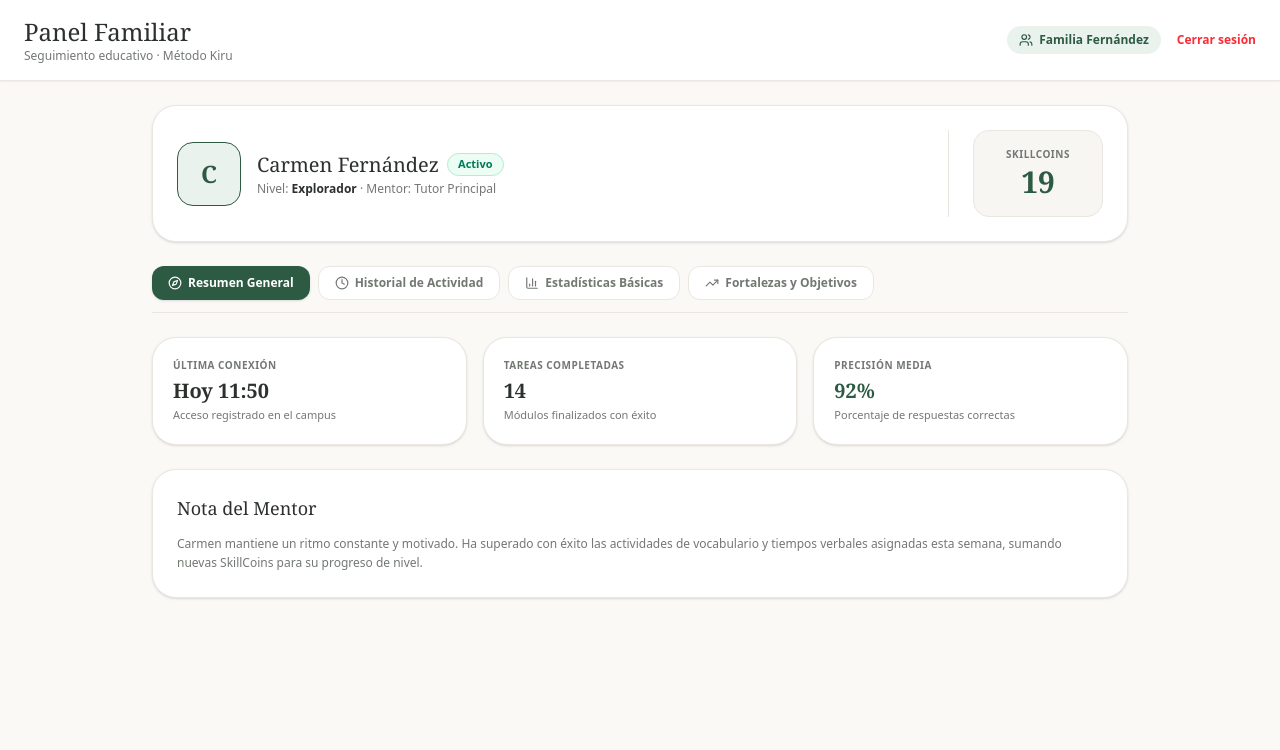
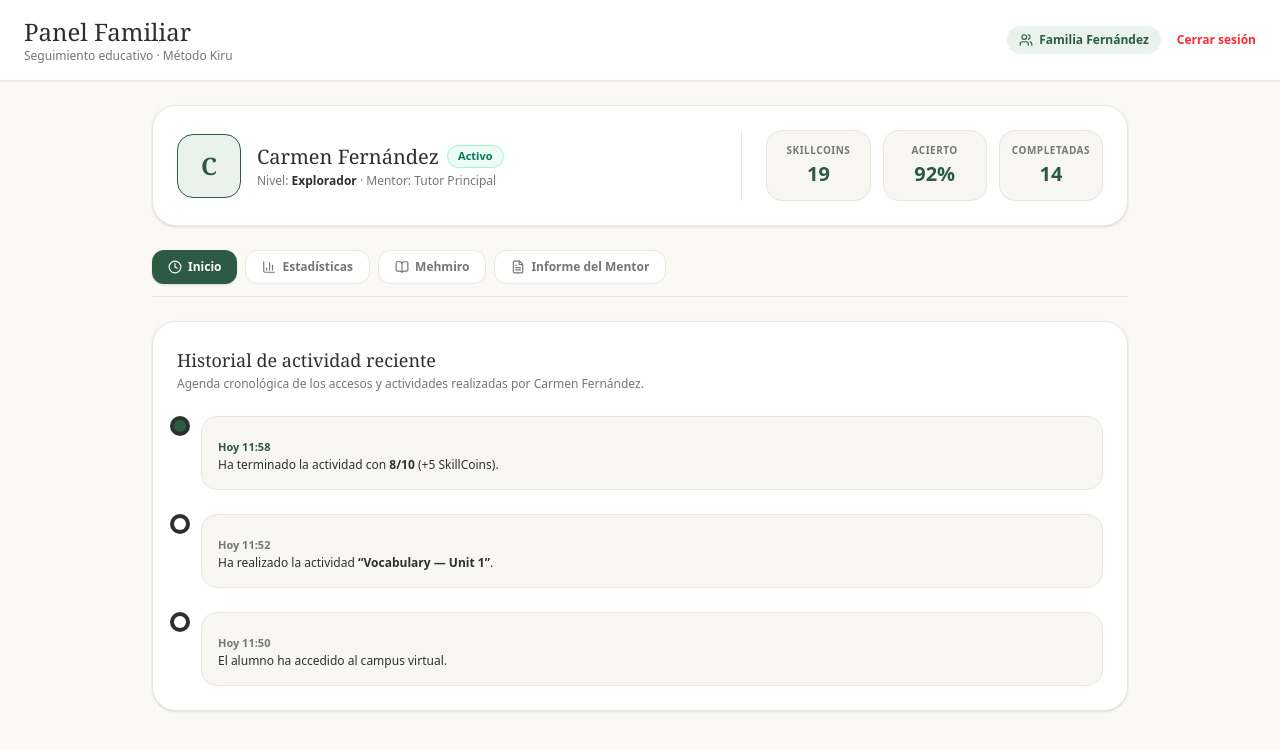
Before and after one commit to silvia051206-droid/campus-kiru, a Next.js app: page /padre in a window 1280 px wide. Shown: the top 750 px of the page. Built offline with nearby package versions, Linux system fonts and the light colour scheme.

Commit message:
feat: panel familiar replicando la vista del mentor sin tareas ni calculalo

```diff
--- a/app/padre/page.tsx
+++ b/app/padre/page.tsx
@@ -7,16 +7,16 @@ import {
   Sparkles,
   Clock,
   BarChart3,
-  Award,
+  BookOpen,
+  FileText,
+  Calendar,
   CheckCircle2,
-  Calendar,
-  Compass,
-  TrendingUp,
-  FileText
+  ExternalLink
 } from "lucide-react";
 
 export default function PanelFamiliarPage() {
-  const [activeTab, setActiveTab] = useState<"resumen" | "actividad" | "estadisticas" | "objetivos">("resumen");
+  // Pestañas equivalentes al mentor sin "Asignar tarea" ni "Calcúlalo"
+  const [activeTab, setActiveTab] = useState<"inicio" | "estadisticas" | "mehmiro" | "informe">("inicio");
 
   const [studentData, setStudentData] = useState({
     name: "Carmen Fernández",
@@ -28,7 +28,7 @@ export default function PanelFamiliarPage() {
     mentorName: "Tutor Principal"
   });
 
-  // Sincronización de vinculación en caso de cambios
+  // Sincronización en caso de cambio de alumno vinculado
   useEffect(() => {
     const saved = localStorage.getItem("kiru_students_links");
     if (saved) {
@@ -69,10 +69,9 @@ export default function PanelFamiliarPage() {
       </header>
 
       <main className="max-w-5xl mx-auto p-6 space-y-6">
-        {/* Tarjeta Principal del Alumno Vinculado (Igual a las tarjetas del mentor) */}
+        {/* Tarjeta del alumno idéntica a la vista del Mentor */}
         <div className="bg-kiru-card rounded-3xl p-6 border border-kiru-border shadow-sm flex flex-col md:flex-row md:items-center justify-between gap-6">
           <div className="flex items-center gap-4">
-            {/* Avatar visible a la izquierda */}
             <div className="w-16 h-16 rounded-2xl bg-kiru-forest-light border border-kiru-forest/20 flex items-center justify-center font-serif text-2xl text-kiru-forest font-bold shrink-0">
               {studentData.name.charAt(0)}
             </div>
@@ -89,37 +88,33 @@ export default function PanelFamiliarPage() {
             </div>
           </div>
 
-          {/* Marcador destacado de SkillCoins */}
-          <div className="flex items-center gap-3 border-t md:border-t-0 md:border-l border-kiru-border pt-4 md:pt-0 md:pl-6">
-            <div className="bg-[#F7F6F3] p-4 rounded-2xl text-center border border-kiru-border min-w-[130px]">
+          <div className="grid grid-cols-3 gap-3 border-t md:border-t-0 md:border-l border-kiru-border pt-4 md:pt-0 md:pl-6">
+            <div className="bg-[#F7F6F3] p-3 rounded-2xl text-center border border-kiru-border">
               <p className="text-[10px] uppercase font-bold text-kiru-muted tracking-wider">SkillCoins</p>
-              <p className="font-serif text-3xl font-bold text-kiru-forest mt-0.5">{studentData.skillCoins}</p>
+              <p className="text-xl font-bold text-kiru-forest mt-0.5">{studentData.skillCoins}</p>
+            </div>
+            <div className="bg-[#F7F6F3] p-3 rounded-2xl text-center border border-kiru-border">
+              <p className="text-[10px] uppercase font-bold text-kiru-muted tracking-wider">Acierto</p>
+              <p className="text-xl font-bold text-kiru-forest mt-0.5">{studentData.accuracy}</p>
+            </div>
+            <div className="bg-[#F7F6F3] p-3 rounded-2xl text-center border border-kiru-border">
+              <p className="text-[10px] uppercase font-bold text-kiru-muted tracking-wider">Completadas</p>
+              <p className="text-xl font-bold text-kiru-forest mt-0.5">{studentData.tasksCompleted}</p>
             </div>
           </div>
         </div>
 
-        {/* Navegación Superior del Panel Familiar */}
+        {/* Navegación horizontal superior */}
         <nav className="flex flex-wrap gap-2 border-b border-kiru-border pb-3">
           <button
-            onClick={() => setActiveTab("resumen")}
+            onClick={() => setActiveTab("inicio")}
             className={`px-4 py-2 rounded-xl text-xs font-semibold transition-all flex items-center gap-1.5 ${
-              activeTab === "resumen"
+              activeTab === "inicio"
                 ? "bg-kiru-forest text-white shadow-sm"
                 : "bg-kiru-card border border-kiru-border text-kiru-muted hover:text-kiru-text"
             }`}
           >
-            <Compass className="w-3.5 h-3.5" /> Resumen General
-          </button>
-
-          <button
-            onClick={() => setActiveTab("actividad")}
-            className={`px-4 py-2 rounded-xl text-xs font-semibold transition-all flex items-center gap-1.5 ${
-              activeTab === "actividad"
-                ? "bg-kiru-forest text-white shadow-sm"
-                : "bg-kiru-card border border-kiru-border text-kiru-muted hover:text-kiru-text"
-            }`}
-          >
-            <Clock className="w-3.5 h-3.5" /> Historial de Actividad
+            <Clock className="w-3.5 h-3.5" /> Inicio
           </button>
 
           <button
@@ -130,78 +125,69 @@ export default function PanelFamiliarPage() {
                 : "bg-kiru-card border border-kiru-border text-kiru-muted hover:text-kiru-text"
             }`}
           >
-            <BarChart3 className="w-3.5 h-3.5" /> Estadísticas Básicas
+            <BarChart3 className="w-3.5 h-3.5" /> Estadísticas
           </button>
 
           <button
-            onClick={() => setActiveTab("objetivos")}
+            onClick={() => setActiveTab("mehmiro")}
             className={`px-4 py-2 rounded-xl text-xs font-semibold transition-all flex items-center gap-1.5 ${
-              activeTab === "objetivos"
+              activeTab === "mehmiro"
                 ? "bg-kiru-forest text-white shadow-sm"
                 : "bg-kiru-card border border-kiru-border text-kiru-muted hover:text-kiru-text"
             }`}
           >
-            <TrendingUp className="w-3.5 h-3.5" /> Fortalezas y Objetivos
+            <BookOpen className="w-3.5 h-3.5" /> Mehmiro
+          </button>
+
+          <button
+            onClick={() => setActiveTab("informe")}
+            className={`px-4 py-2 rounded-xl text-xs font-semibold transition-all flex items-center gap-1.5 ${
+              activeTab === "informe"
+                ? "bg-kiru-forest text-white shadow-sm"
+                : "bg-kiru-card border border-kiru-border text-kiru-muted hover:text-kiru-text"
+            }`}
+          >
+            <FileText className="w-3.5 h-3.5" /> Informe del Mentor
           </button>
         </nav>
 
-        {/* 1. SECCIÓN: RESUMEN GENERAL */}
-        {activeTab === "resumen" && (
-          <div className="space-y-6">
-            <div className="grid grid-cols-1 sm:grid-cols-3 gap-4">
-              <div className="bg-kiru-card p-5 rounded-3xl border border-kiru-border shadow-sm">
-                <p className="text-[10px] uppercase font-bold text-kiru-muted tracking-wider">Última conexión</p>
-                <p className="font-serif text-xl text-kiru-text font-bold mt-1">{studentData.lastAccess}</p>
-                <p className="text-[11px] text-kiru-muted mt-0.5">Acceso registrado en el campus</p>
+        {/* 1. SECCIÓN: INICIO (HISTORIAL / AGENDA CRONOLÓGICA) */}
+        {activeTab === "inicio" && (
+          <div className="bg-kiru-card rounded-3xl p-6 border border-kiru-border shadow-sm space-y-6">
+            <div>
+              <h3 className="font-serif text-lg text-kiru-text">Historial de actividad reciente</h3>
+              <p className="text-xs text-kiru-muted mt-0.5">
+                Agenda cronológica de los accesos y actividades realizadas por {studentData.name}.
+              </p>
             </div>
 
-              <div className="bg-kiru-card p-5 rounded-3xl border border-kiru-border shadow-sm">
-                <p className="text-[10px] uppercase font-bold text-kiru-muted tracking-wider">Tareas completadas</p>
-                <p className="font-serif text-xl text-kiru-text font-bold mt-1">{studentData.tasksCompleted}</p>
-                <p className="text-[11px] text-kiru-muted mt-0.5">Módulos finalizados con éxito</p>
-              </div>
-
-              <div className="bg-kiru-card p-5 rounded-3xl border border-kiru-border shadow-sm">
-                <p className="text-[10px] uppercase font-bold text-kiru-muted tracking-wider">Precisión media</p>
-                <p className="font-serif text-xl text-kiru-forest font-bold mt-1">{studentData.accuracy}</p>
-                <p className="text-[11px] text-kiru-muted mt-0.5">Porcentaje de respuestas correctas</p>
-              </div>
-            </div>
-
-            <div className="bg-kiru-card rounded-3xl p-6 border border-kiru-border shadow-sm space-y-3">
-              <h3 className="font-serif text-lg text-kiru-text">Nota del Mentor</h3>
-              <p className="text-xs text-kiru-muted leading-relaxed">
-                Carmen mantiene un ritmo constante y motivado. Ha superado con éxito las actividades de vocabulario y tiempos verbales asignadas esta semana, sumando nuevas SkillCoins para su progreso de nivel.
-              </p>
-            </div>
-          </div>
-        )}
-
-        {/* 2. SECCIÓN: HISTORIAL DE ACTIVIDAD */}
-        {activeTab === "actividad" && (
-          <div className="bg-kiru-card rounded-3xl p-6 border border-kiru-border shadow-sm space-y-5">
-            <div>
-              <h3 className="font-serif text-lg text-kiru-text">Actividad reciente de Carmen</h3>
-              <p className="text-xs text-kiru-muted mt-0.5">Registro cronológico de ejercicios y retos completados.</p>
-            </div>
-
-            <div className="relative pl-6 space-y-5 before:content-[''] before:absolute before:left-2.5 before:top-2 before:bottom-2 before:w-[2px] before:bg-kiru-border">
+            <div className="relative pl-6 space-y-6 before:content-[''] before:absolute before:left-2.5 before:top-2 before:bottom-2 before:w-[2px] before:bg-kiru-border">
               <div className="relative">
                 <div className="absolute -left-[27px] top-1 w-3 h-3 rounded-full bg-kiru-forest ring-4 ring-kiru-card" />
-                <div className="bg-[#F7F6F3] p-4 rounded-2xl border border-kiru-border">
+                <div className="bg-[#F7F6F3] p-4 rounded-2xl border border-kiru-border space-y-1">
                   <span className="text-[11px] font-bold text-kiru-forest">Hoy 11:58</span>
-                  <p className="text-xs text-kiru-text font-medium mt-0.5">
-                    Ha completado la actividad <strong>“Vocabulary — Unit 1”</strong> con un resultado de <strong>8/10</strong> (+5 SkillCoins).
+                  <p className="text-xs text-kiru-text font-medium">
+                    Ha terminado la actividad con <strong>8/10</strong> (+5 SkillCoins).
                   </p>
                 </div>
               </div>
 
               <div className="relative">
                 <div className="absolute -left-[27px] top-1 w-3 h-3 rounded-full bg-kiru-muted ring-4 ring-kiru-card" />
-                <div className="bg-[#F7F6F3] p-4 rounded-2xl border border-kiru-border">
+                <div className="bg-[#F7F6F3] p-4 rounded-2xl border border-kiru-border space-y-1">
+                  <span className="text-[11px] font-bold text-kiru-muted">Hoy 11:52</span>
+                  <p className="text-xs text-kiru-text font-medium">
+                    Ha realizado la actividad <strong>“Vocabulary — Unit 1”</strong>.
+                  </p>
+                </div>
+              </div>
+
+              <div className="relative">
+                <div className="absolute -left-[27px] top-1 w-3 h-3 rounded-full bg-kiru-muted ring-4 ring-kiru-card" />
+                <div className="bg-[#F7F6F3] p-4 rounded-2xl border border-kiru-border space-y-1">
                   <span className="text-[11px] font-bold text-kiru-muted">Hoy 11:50</span>
-                  <p className="text-xs text-kiru-text font-medium mt-0.5">
-                    Carmen ha iniciado sesión en el Campus Virtual.
+                  <p className="text-xs text-kiru-text font-medium">
+                    El alumno ha accedido al campus virtual.
                   </p>
                 </div>
               </div>
@@ -209,18 +195,41 @@ export default function PanelFamiliarPage() {
           </div>
         )}
 
-        {/* 3. SECCIÓN: ESTADÍSTICAS BÁSICAS */}
+        {/* 2. SECCIÓN: ESTADÍSTICAS */}
         {activeTab === "estadisticas" && (
-          <div className="bg-kiru-card rounded-3xl p-6 border border-kiru-border shadow-sm space-y-5">
-            <div>
-              <h3 className="font-serif text-lg text-kiru-text">Evolución y Áreas de Trabajo</h3>
-              <p className="text-xs text-kiru-muted mt-0.5">Progreso en las principales materias de acompañamiento.</p>
+          <div className="space-y-6">
+            <div className="grid grid-cols-1 sm:grid-cols-2 lg:grid-cols-4 gap-4">
+              <div className="bg-kiru-card p-5 rounded-3xl border border-kiru-border shadow-sm">
+                <p className="text-[11px] font-bold text-kiru-muted uppercase tracking-wider">Progreso global</p>
+                <p className="font-serif text-3xl text-kiru-forest font-bold mt-1">74%</p>
+                <p className="text-[11px] text-kiru-muted mt-1">Nivel: {studentData.level}</p>
               </div>
 
-            <div className="space-y-4">
+              <div className="bg-kiru-card p-5 rounded-3xl border border-kiru-border shadow-sm">
+                <p className="text-[11px] font-bold text-kiru-muted uppercase tracking-wider">Actividades realizadas</p>
+                <p className="font-serif text-3xl text-kiru-forest font-bold mt-1">{studentData.tasksCompleted}</p>
+                <p className="text-[11px] text-kiru-muted mt-1">Completadas con éxito</p>
+              </div>
+
+              <div className="bg-kiru-card p-5 rounded-3xl border border-kiru-border shadow-sm">
+                <p className="text-[11px] font-bold text-kiru-muted uppercase tracking-wider">Precisión</p>
+                <p className="font-serif text-3xl text-kiru-forest font-bold mt-1">{studentData.accuracy}</p>
+                <p className="text-[11px] text-kiru-muted mt-1">Media de respuestas acertadas</p>
+              </div>
+
+              <div className="bg-kiru-card p-5 rounded-3xl border border-kiru-border shadow-sm">
+                <p className="text-[11px] font-bold text-kiru-muted uppercase tracking-wider">SkillCoins</p>
+                <p className="font-serif text-3xl text-kiru-forest font-bold mt-1">{studentData.skillCoins}</p>
+                <p className="text-[11px] text-kiru-muted mt-1">Saldo acumulado</p>
+              </div>
+            </div>
+
+            <div className="bg-kiru-card rounded-3xl p-6 border border-kiru-border shadow-sm space-y-4">
+              <h3 className="font-serif text-lg text-kiru-text">Evolución en materias</h3>
+              <div className="space-y-3">
                 <div>
                   <div className="flex justify-between text-xs font-semibold mb-1">
-                  <span>Inglés (Gateway A1/A2)</span>
+                    <span>Inglés (Gateway)</span>
                     <span className="text-kiru-forest font-bold">85%</span>
                   </div>
                   <div className="w-full h-2 rounded-full bg-[#F7F6F3]">
@@ -230,7 +239,7 @@ export default function PanelFamiliarPage() {
 
                 <div>
                   <div className="flex justify-between text-xs font-semibold mb-1">
-                  <span>Cálculo mental (Calcúlalo)</span>
+                    <span>Cálculo y agilidad mental</span>
                     <span className="text-kiru-forest font-bold">90%</span>
                   </div>
                   <div className="w-full h-2 rounded-full bg-[#F7F6F3]">
@@ -240,7 +249,7 @@ export default function PanelFamiliarPage() {
 
                 <div>
                   <div className="flex justify-between text-xs font-semibold mb-1">
-                  <span>Comprensión lectora (Mehmiro)</span>
+                    <span>Comprensión lectora</span>
                     <span className="text-kiru-forest font-bold">70%</span>
                   </div>
                   <div className="w-full h-2 rounded-full bg-[#F7F6F3]">
@@ -249,35 +258,68 @@ export default function PanelFamiliarPage() {
                 </div>
               </div>
             </div>
+          </div>
         )}
 
-        {/* 4. SECCIÓN: FORTALEZAS Y OBJETIVOS (Base para la telaraña de objetivos futuros) */}
-        {activeTab === "objetivos" && (
-          <div className="bg-kiru-card rounded-3xl p-6 border border-kiru-border shadow-sm space-y-4">
-            <div>
-              <h3 className="font-serif text-lg text-kiru-text">Fortalezas y Objetivos</h3>
-              <p className="text-xs text-kiru-muted mt-0.5">
-                Estructura preparada para la matriz de fortalezas y debilidades (hábitos, matemáticas y lengua).
+        {/* 3. SECCIÓN: MEHMIRO */}
+        {activeTab === "mehmiro" && (
+          <div className="bg-kiru-card rounded-3xl p-8 border border-kiru-border shadow-sm max-w-xl mx-auto space-y-6">
+            <div className="text-center space-y-1">
+              <p className="text-xs font-bold tracking-widest text-kiru-forest uppercase">MEHMIRO</p>
+              <h2 className="font-serif text-2xl text-kiru-text">MeMiro</h2>
+              <p className="text-xs text-kiru-muted">Lectura comprensiva y velocidad lectora</p>
+            </div>
+
+            <div className="bg-[#F7F6F3] p-5 rounded-2xl border border-kiru-border space-y-2">
+              <h4 className="font-serif text-base text-kiru-text">Seguimiento familiar</h4>
+              <p className="text-xs text-kiru-muted leading-relaxed">
+                Supervisa los libros, relatos interactivos y avances de fluidez lectora que Carmen realiza semanalmente.
               </p>
             </div>
 
-            <div className="grid grid-cols-1 md:grid-cols-3 gap-3">
-              <div className="p-4 bg-[#F7F6F3] rounded-2xl border border-kiru-border space-y-1">
-                <p className="text-[11px] font-bold text-kiru-forest uppercase tracking-wider">Hábitos y Organización</p>
-                <p className="text-xs text-kiru-text font-semibold">Excelente constancia</p>
-                <p className="text-[11px] text-kiru-muted">Realiza las actividades en los tiempos previstos.</p>
+            <div className="text-center pt-2">
+              <a
+                href="https://memiro.es"
+                target="_blank"
+                rel="noreferrer"
+                className="inline-flex items-center justify-center gap-2 w-full py-3.5 px-6 rounded-2xl bg-kiru-forest text-white text-sm font-semibold hover:bg-kiru-forest-hover transition-colors shadow-sm"
+              >
+                Acceder a MeMiro <ExternalLink className="w-4 h-4" />
+              </a>
+            </div>
+          </div>
+        )}
+
+        {/* 4. SECCIÓN: INFORME DEL MENTOR */}
+        {activeTab === "informe" && (
+          <div className="bg-kiru-card rounded-3xl p-8 border border-kiru-border shadow-sm max-w-2xl mx-auto space-y-6">
+            <div className="flex items-center justify-between border-b border-kiru-border pb-4">
+              <div>
+                <h3 className="font-serif text-xl text-kiru-text">Informe de Acompañamiento</h3>
+                <p className="text-xs text-kiru-muted">Alumno: {studentData.name} · Tutor: {studentData.mentorName}</p>
+              </div>
+              <span className="px-3 py-1 bg-kiru-forest-light text-kiru-forest font-semibold rounded-full text-xs">
+                Sprint 1
+              </span>
             </div>
 
-              <div className="p-4 bg-[#F7F6F3] rounded-2xl border border-kiru-border space-y-1">
-                <p className="text-[11px] font-bold text-kiru-forest uppercase tracking-wider">Matemáticas y Cálculo</p>
-                <p className="text-xs text-kiru-text font-semibold">Alta velocidad de cálculo</p>
-                <p className="text-[11px] text-kiru-muted">Destaca en rapidez y precisión mental.</p>
+            <div className="space-y-4 text-xs text-kiru-text">
+              <div className="p-4 bg-[#F7F6F3] rounded-2xl border border-kiru-border space-y-2">
+                <p className="font-bold text-kiru-forest uppercase tracking-wider text-[11px]">Observaciones del Mentor</p>
+                <p className="leading-relaxed text-kiru-muted">
+                  Carmen mantiene un excelente compromiso y regularidad. Ha afianzado el vocabulario básico y las estructuras del tiempo verbal presente, alcanzando una precisión del 92%.
+                </p>
               </div>
 
-              <div className="p-4 bg-[#F7F6F3] rounded-2xl border border-kiru-border space-y-1">
-                <p className="text-[11px] font-bold text-kiru-forest uppercase tracking-wider">Lengua e Idiomas</p>
-                <p className="text-xs text-kiru-text font-semibold">En progreso</p>
-                <p className="text-[11px] text-kiru-muted">Reforzando lectura crítica y vocabulario.</p>
+              <div className="grid grid-cols-2 gap-3">
+                <div className="p-3 bg-[#F7F6F3] rounded-2xl border border-kiru-border">
+                  <p className="text-kiru-muted font-medium">Nivel actual</p>
+                  <p className="text-sm font-bold text-kiru-text mt-0.5">{studentData.level} ({studentData.skillCoins} SC)</p>
+                </div>
+                <div className="p-3 bg-[#F7F6F3] rounded-2xl border border-kiru-border">
+                  <p className="text-kiru-muted font-medium">Próximo objetivo</p>
+                  <p className="text-sm font-bold text-kiru-text mt-0.5">Unit 3: Past Continuous</p>
+                </div>
               </div>
             </div>
           </div>
```
Lines whose indentation alone changed are shown as unchanged.
